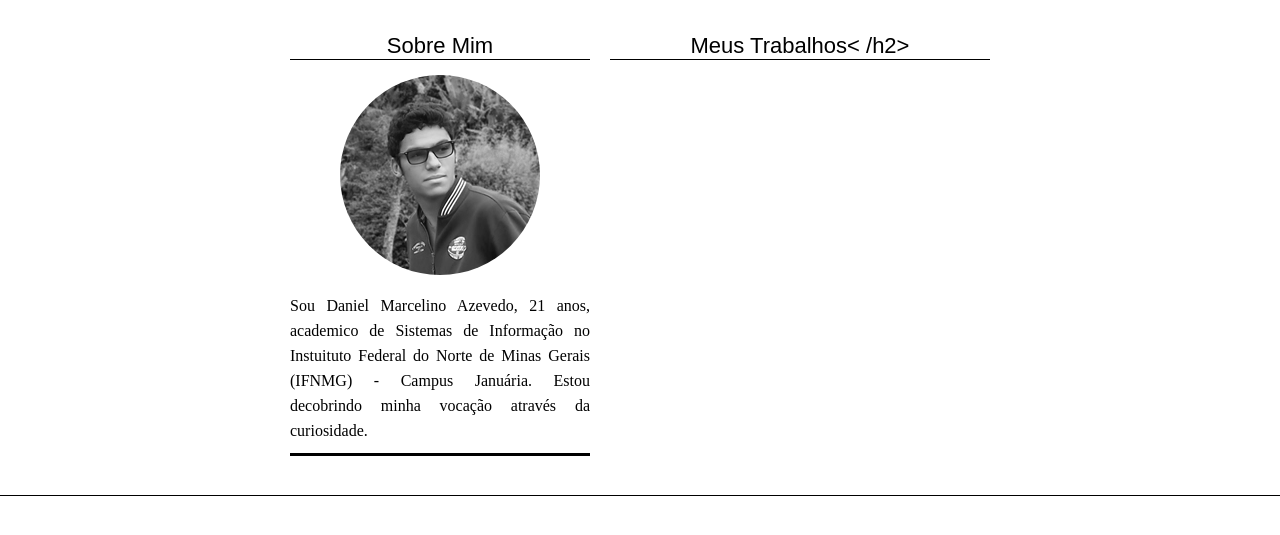
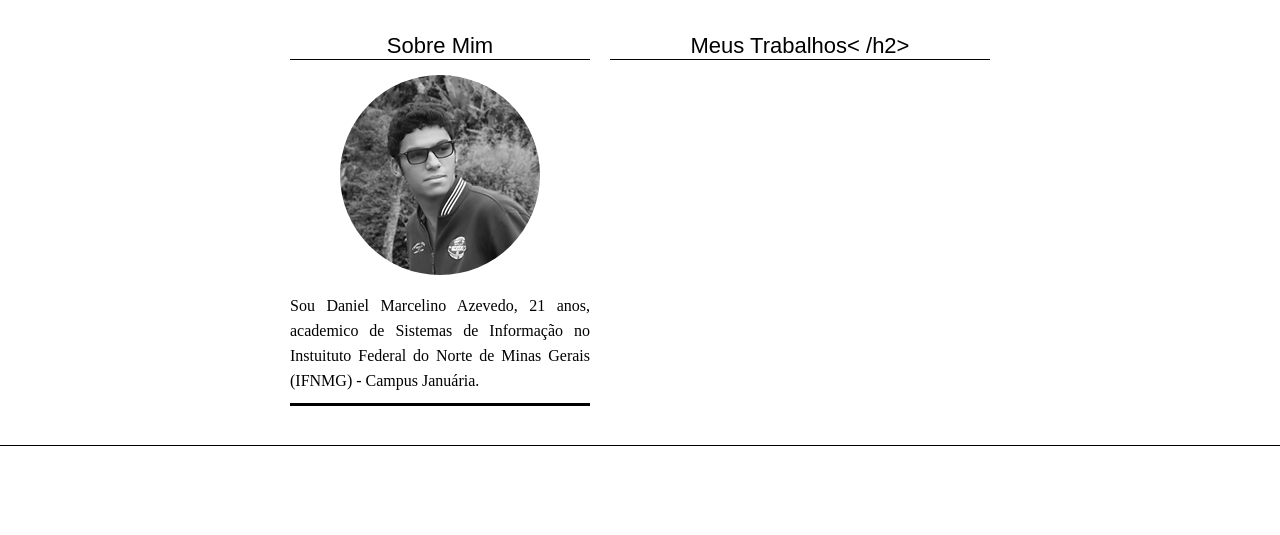
Before and after one commit to danielmarcelinoazevedo/dmarcelino, a plain HTML site: page index.html in a window 1280 px wide. Shown: the part 117-652 px from the top of the page. Drawn offline with Linux system fonts and the light colour scheme.

Commit message:
Update index.html

```diff
--- a/index.html
+++ b/index.html
@@ -16,7 +16,7 @@
 				<div class="left">
 					<h1 class="titulos">Sobre Mim</h1>
 					<img src="img4.jpg" />
-					<p>Sou Daniel Marcelino Azevedo, 21 anos, academico de Sistemas de Informação no Instuituto Federal do Norte de Minas Gerais (IFNMG) - Campus Januária. Estou decobrindo minha vocação através da curiosidade.</p>
+					<p>Sou Daniel Marcelino Azevedo, 21 anos, academico de Sistemas de Informação no Instuituto Federal do Norte de Minas Gerais (IFNMG) - Campus Januária.</p>
 				</div>
 				<div class="trabalhos">
 					<h2 class="titulos">Meus Trabalhos< /h2>
```
